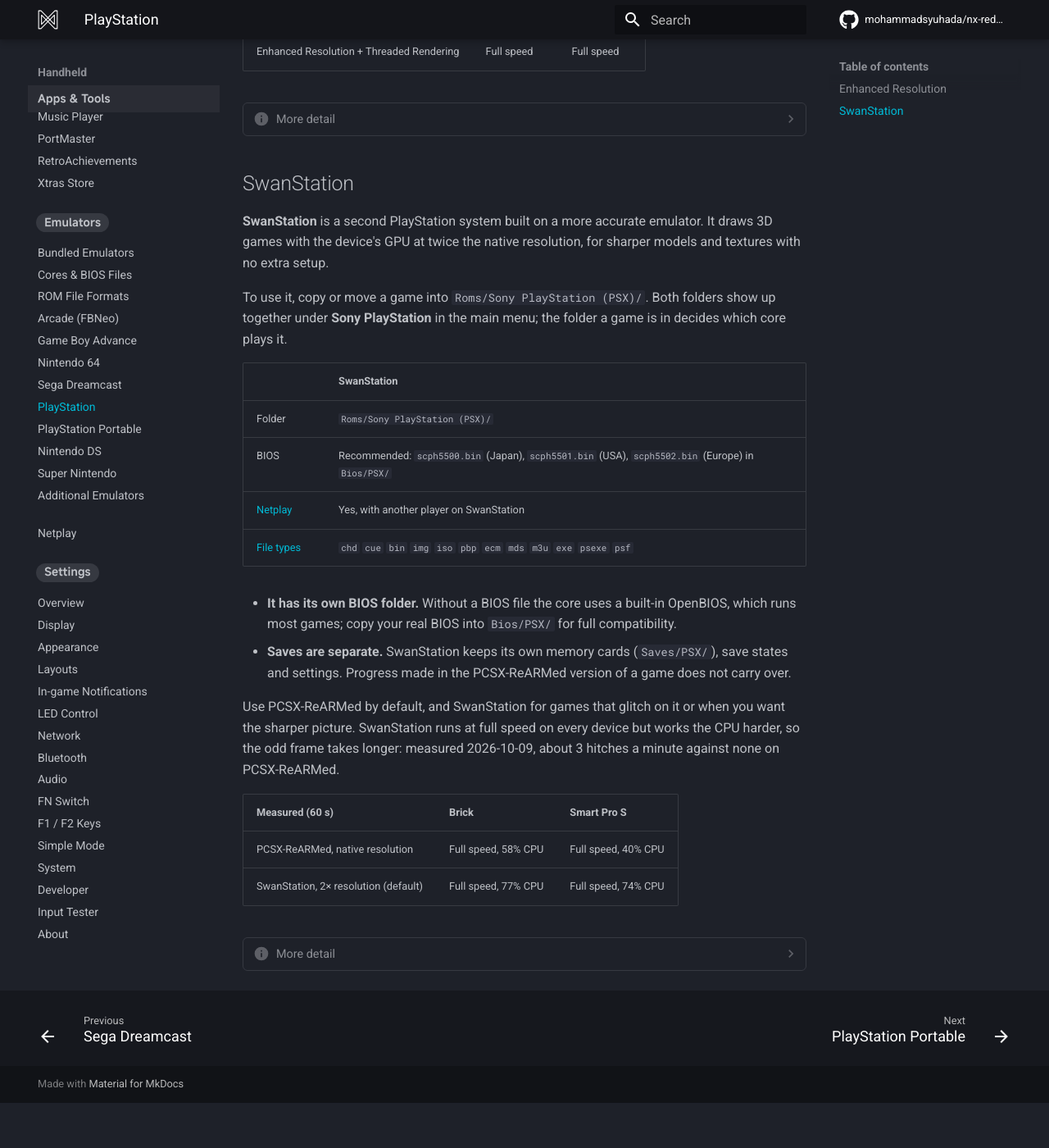
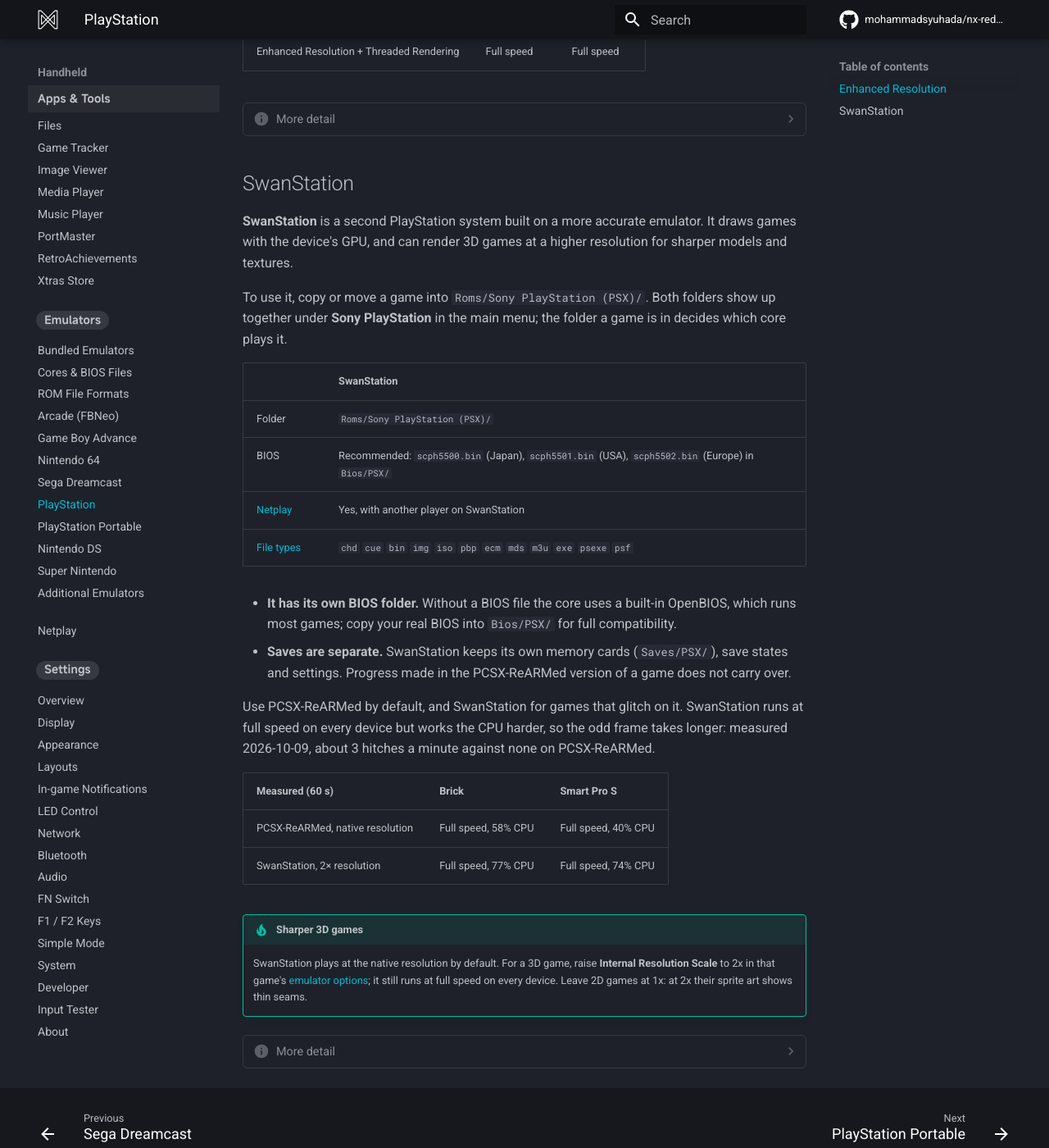
Before and after one commit to mohammadsyuhada/nx-redux-docs, an MkDocs documentation site: the page built from docs/handheld/emulators/playstation.md, in a window 1280 px wide and 1400 px high, scrolled down 1162 px. Shown: the whole window at 82% size. Built offline with MkDocs 1.6.1 and Material for MkDocs 9.7.7, drawn with Linux system fonts in a browser that asks for light colours; comment, search, counter and statistics services are not loaded; before the commit the page ends 2507 px from its top, so only the background shows below that.

Commit message:
docs(playstation): SwanStation plays at native resolution by default, 2x tip for 3D games

```diff
--- a/docs/handheld/emulators/playstation.md
+++ b/docs/handheld/emulators/playstation.md
@@ -48,8 +48,8 @@
 ## SwanStation
 
 **SwanStation** is a second PlayStation system built on a more accurate
-emulator. It draws 3D games with the device's GPU at twice the native
-resolution, for sharper models and textures with no extra setup.
+emulator. It draws games with the device's GPU, and can render 3D games at a
+higher resolution for sharper models and textures.
 
 To use it, copy or move a game into `Roms/Sony PlayStation (PSX)/`. Both
 folders show up together under **Sony PlayStation** in the main menu; the
@@ -69,19 +69,23 @@
   (`Saves/PSX/`), save states and settings. Progress made in the
   PCSX-ReARMed version of a game does not carry over.
 
-Use PCSX-ReARMed by default, and SwanStation for games that glitch on it or
-when you want the sharper picture. SwanStation runs at full speed on every
+Use PCSX-ReARMed by default, and SwanStation for games that glitch on it. SwanStation runs at full speed on every
 device but works the CPU harder, so the odd frame takes longer: measured
 2026-10-09, about 3 hitches a minute against none on PCSX-ReARMed.
 
 | Measured (60 s) | Brick | Smart Pro S |
 | --- | --- | --- |
 | PCSX-ReARMed, native resolution | Full speed, 58% CPU | Full speed, 40% CPU |
-| SwanStation, 2× resolution (default) | Full speed, 77% CPU | Full speed, 74% CPU |
+| SwanStation, 2× resolution | Full speed, 77% CPU | Full speed, 74% CPU |
+
+!!! tip "Sharper 3D games"
+    SwanStation plays at the native resolution by default. For a 3D game,
+    raise **Internal Resolution Scale** to 2x in that game's
+    [emulator options](../guide/emulator-options.md); it still runs at full
+    speed on every device. Leave 2D games at 1x: at 2x their sprite art
+    shows thin seams.
 
 ??? info "More detail"
-    The resolution, the renderer (hardware or software) and PGXP geometry
-    correction, which removes the wobble of PlayStation 3D, are in the
-    game's [emulator options](../guide/emulator-options.md). Native
-    resolution saves a little CPU on the Brick; the software renderer looks
-    like real hardware.
+    The same options hold the renderer (hardware or software) and PGXP
+    geometry correction, which removes the wobble of PlayStation 3D. The
+    software renderer looks like real hardware.
```
Also changed, not shown: docs/handheld/emulators/cores.md (+1 -1 lines).
